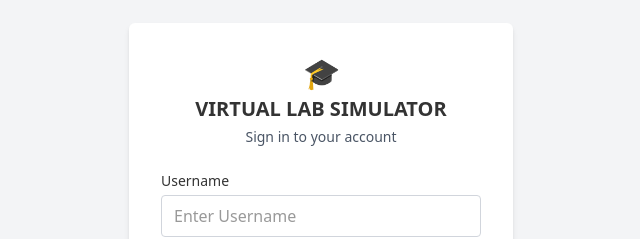
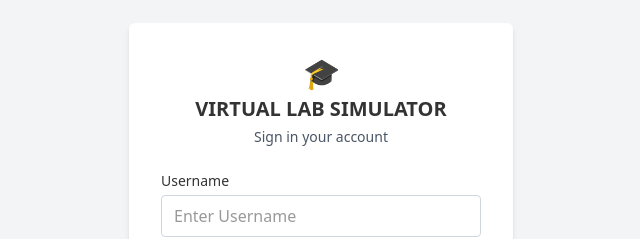
Before and after one commit to Coding-Elysium/virtual-lab-frontend-deployed, a React (Vite) app: page / in a window 1280 px wide. Shown: the part 149-388 px from the top of the page, without its empty margins (319-959 px from the left). Built offline with nearby package versions, Linux system fonts and the light colour scheme.

Commit message:
WELCOME GIT ELYSIUM

```diff
--- a/src/pages/Login.jsx
+++ b/src/pages/Login.jsx
@@ -38,7 +38,7 @@ const Login = () => {
         <div className="flex flex-col items-center mb-6">
           <div className="text-3xl text-indigo-500 mb-1">🎓</div>
           <h1 className="text-xl font-bold">VIRTUAL LAB SIMULATOR</h1>
-          <p className="text-sm text-gray-600 mt-1">Sign in to your account</p>
+          <p className="text-sm text-gray-600 mt-1">Sign in your account</p>
         </div>
 
         <div className="space-y-4">
```
